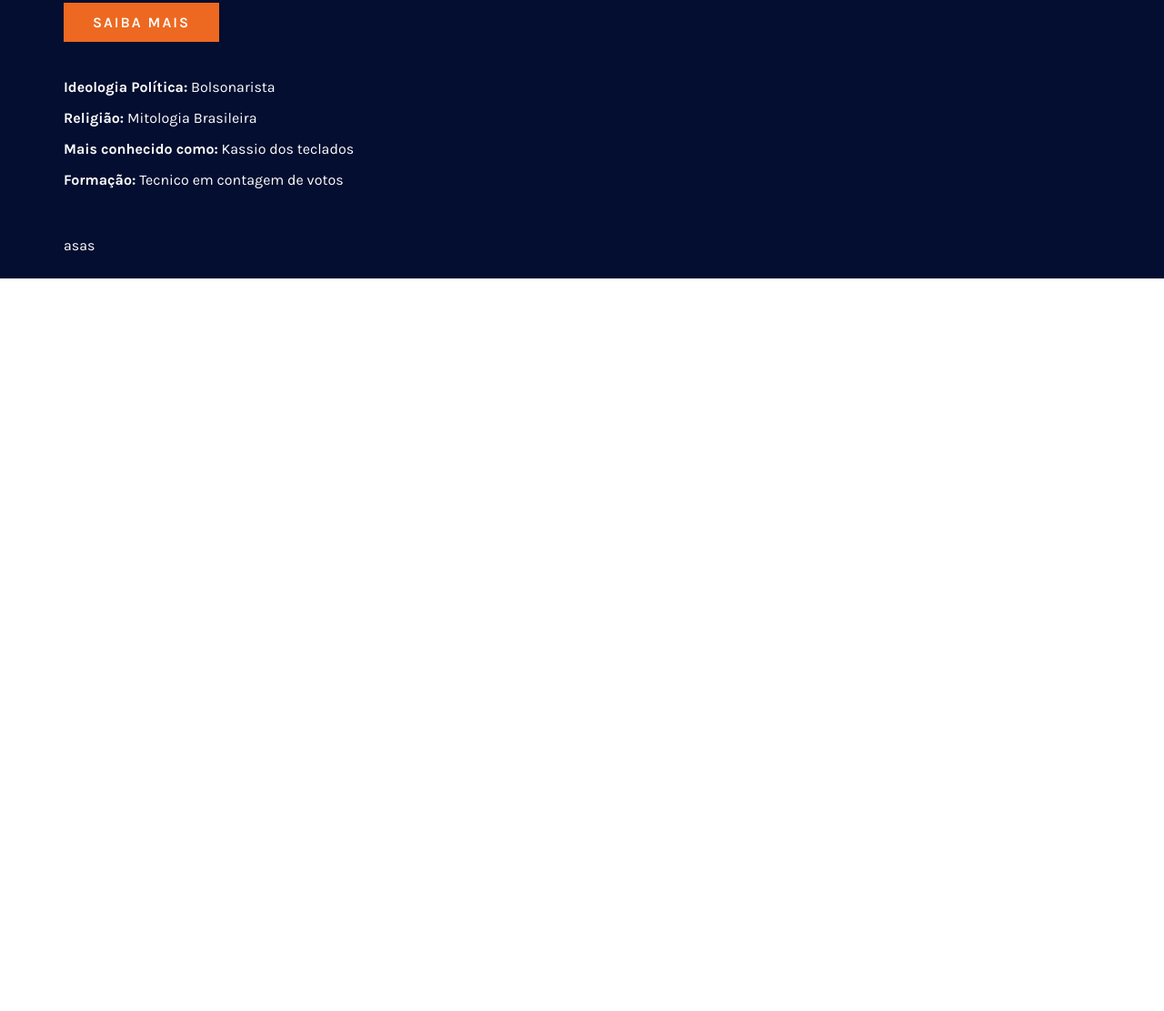
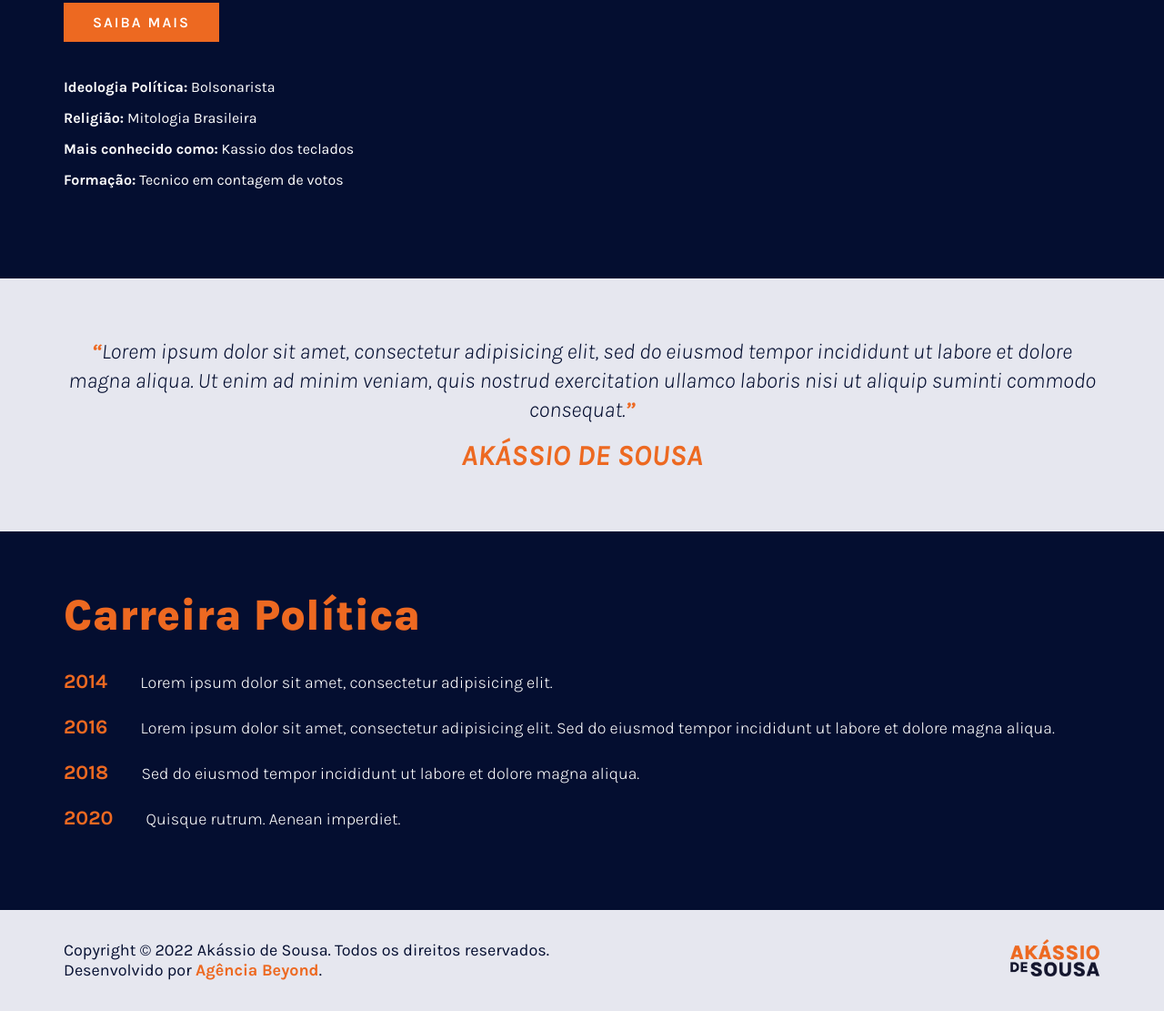
Before and after one commit to beyondweb/akassiodeSousa, a plain HTML site: page index.html in a window 1280 px wide. Shown: the part 464-1575 px from the top of the page at 91% size. Before the commit the page ends 800 px from the top, so only its background shows below. Drawn offline with nearby package versions, Linux system fonts and the light colour scheme.

Commit message:
add career and footer

```diff
--- a/index.html
+++ b/index.html
@@ -1,6 +1,5 @@
 <!DOCTYPE html>
 <html lang="pt-br">
-
   <head>
     <meta charset="UTF-8" />
     <meta http-equiv="X-UA-Compatible" content="IE=edge" />
@@ -16,7 +15,9 @@
         <div class="container">
           <nav class="navbar">
             <div class="navbar-brand">
-            <a href=""><img class="logo" src="/src/assets/img/LOGO.png" alt="" /></a>
+              <a href=""
+                ><img class="logo" src="/src/assets/img/LOGO.png" alt=""
+              /></a>
             </div>
             <div class="menu-toggle" onclick="openNav()">
               <a href="#" class="menu"><i class="bx bx-menu-alt-right"></i></a>
@@ -38,28 +39,83 @@
               <ul>
                 <li><strong>Ideologia Política:</strong> Bolsonarista</li>
                 <li><strong>Religião:</strong> Mitologia Brasileira</li>
-              <li><strong>Mais conhecido como:</strong> Kassio dos teclados</li>
+                <li>
+                  <strong>Mais conhecido como:</strong> Kassio dos teclados
+                </li>
                 <li><strong>Formação:</strong> Tecnico em contagem de votos</li>
               </ul>
             </div>
-          <div class="content">
-            asas
-          </div>
+            <div class="content"></div>
           </div>
           <div class="cover">
             <img class="image" src="" alt="" />
           </div>
         </div>
         <div id="sideNavigation" class="sidenav">
-        <a href="javascript:void(0)" class="closebtn" onclick="closeNav()">&times;</a>
+          <a href="javascript:void(0)" class="closebtn" onclick="closeNav()"
+            >&times;</a
+          >
           <li><a href="#" onclick="closeNav()">Início</a></li>
           <li><a href="#" onclick="closeNav()">Sobre</a></li>
           <li><a href="#" onclick="closeNav()">Carreira</a></li>
           <li><a href="#" onclick="closeNav()">Contatos</a></li>
         </div>
       </header>
+      <!-- feito por jvss -->
+      <section class="words">
+        <div class="container">
+          <div class="frase">
+            <p>
+              <span>“</span>Lorem ipsum dolor sit amet, consectetur adipisicing
+              elit, sed do eiusmod tempor incididunt ut labore et dolore magna
+              aliqua. Ut enim ad minim veniam, quis nostrud exercitation ullamco
+              laboris nisi ut aliquip suminti commodo consequat.<span>”</span>
+            </p>
+            <h3>Akássio de Sousa</h3>
+          </div>
+        </div>
+      </section>
+      <section class="career">
+        <div class="container">
+          <div class="content">
+            <h3 class="career-title">Carreira Política</h3>
+            <p class="career-data">
+              <span>2014</span>
+              Lorem ipsum dolor sit amet, consectetur adipisicing elit.
+            </p>
+            <p class="career-data">
+              <span>2016</span>
+              Lorem ipsum dolor sit amet, consectetur adipisicing elit. Sed do
+              eiusmod tempor incididunt ut labore et dolore magna aliqua.
+            </p>
+            <p class="career-data">
+              <span>2018</span>
+              Sed do eiusmod tempor incididunt ut labore et dolore magna aliqua.
+            </p>
+            <p class="career-data">
+              <span>2020</span>
+              Quisque rutrum. Aenean imperdiet.
+            </p>
+          </div>
+        </div>
+      </section>
+      <footer class="footer">
+        <div class="container footer-flex">
+          <div class="copyright">
+            <p>
+              Copyright © 2022 Akássio de Sousa. Todos os direitos reservados.
+              <br />
+              Desenvolvido por <a href="#">Agência Beyond</a>.
+            </p>
+          </div>
+          <div class="logo">
+            <a href="#">
+              <img src="/src/assets/img/LOGO.png" alt="" />
+            </a>
+          </div>
+        </div>
+      </footer>
     </main>
     <script type="text/javascript" src="/src/js/sidenav.js"></script>
   </body>
-
 </html>
--- a/src/css/base.css
+++ b/src/css/base.css
@@ -40,7 +40,6 @@ table {
   --font-16px: 1rem;
   --font-18px: 1.125rem;
   --font-24px: 1.5rem;
-  --font-28px: 1.5rem;
   --font-32px: 2rem;
   --font-40px: 2.5rem;
   --font-48px: 3rem;
--- /dev/null
+++ b/src/css/career.css
@@ -0,0 +1,25 @@
+.career {
+  padding: 64px 0;
+  background-color: var(--color-blue);
+}
+
+.career .career-title {
+  padding-bottom: 32px;
+  font-size: var(--font-48px);
+  font-weight: 800;
+  color: var(--color-orange);
+}
+
+.career .career-data {
+  padding-bottom: 24px;
+  font-size: var(--font-18px);
+  font-weight: 300;
+  color: var(--color-white);
+}
+
+.career .career-data span {
+  padding-right: 32px;
+  font-size: 22px;
+  font-weight: 700;
+  color: var(--color-orange);
+}
--- /dev/null
+++ b/src/css/footer.css
@@ -0,0 +1,24 @@
+.footer {
+  padding: 32px 0;
+  background-color: var(--color-gray);
+}
+
+.footer-flex {
+  display: flex;
+  justify-content: space-between;
+  align-items: center;
+}
+
+.footer .copyright p {
+  font-size: var(--font-18px);
+  color: var(--color-blue);
+}
+
+.footer .copyright p a {
+  font-weight: 700;
+  color: var(--color-orange);
+}
+
+.footer .logo img {
+  width: 100px;
+}
--- a/src/css/global.css
+++ b/src/css/global.css
@@ -1,6 +1,9 @@
-@import url("https://fonts.googleapis.com/css2?family=Karla:ital,wght@0,200;0,300;0,400;0,500;0,600;0,700;0,800;1,200&display=swap");
+@import url("https://fonts.googleapis.com/css2?family=Karla:ital,wght@0,200;0,300;0,400;0,500;0,600;0,700;0,800;1,200;1,300;1,400;1,600;1,700&display=swap");
 @import url("https://unpkg.com/boxicons@2.0.5/css/boxicons.min.css");
 @import "/src/css/base.css";
 @import "/src/css/navigation.css";
 @import "/src/css/wrapper.css";
+@import "/src/css/words.css";
+@import "/src/css/career.css";
+@import "/src/css/footer.css";
 @import "/src/css/sidenav.css";
--- /dev/null
+++ b/src/css/words.css
@@ -0,0 +1,32 @@
+.words {
+  padding: 64px 0;
+  background-color: var(--color-gray);
+}
+
+.frase {
+  text-align: center;
+}
+
+.frase p {
+  font-size: var(--font-24px);
+  font-style: italic;
+  font-weight: 300;
+  line-height: 32px;
+  color: var(--color-blue);
+}
+
+.frase p span {
+  font-weight: 800;
+  font-size: var(--font-24px);
+  color: var(--color-orange);
+}
+
+.frase h3 {
+  padding-top: 16px;
+  font-size: var(--font-32px);
+  font-style: italic;
+  font-weight: 700;
+  line-height: 38px;
+  text-transform: uppercase;
+  color: var(--color-orange);
+}
```
Also changed, not shown: src/css/wrapper.css (line endings or trailing spaces). Lines whose indentation alone changed are shown as unchanged.
